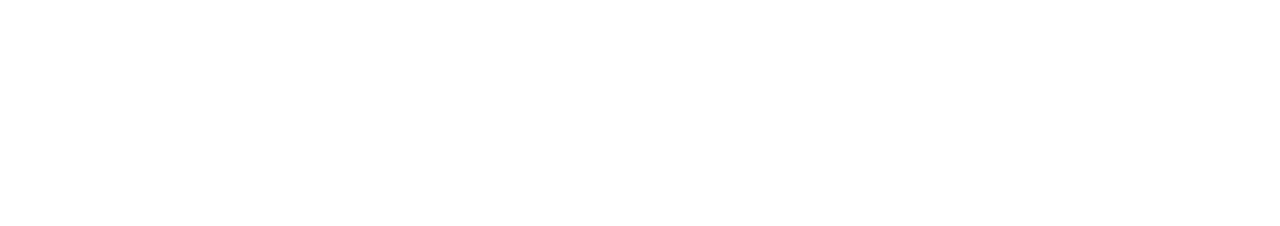
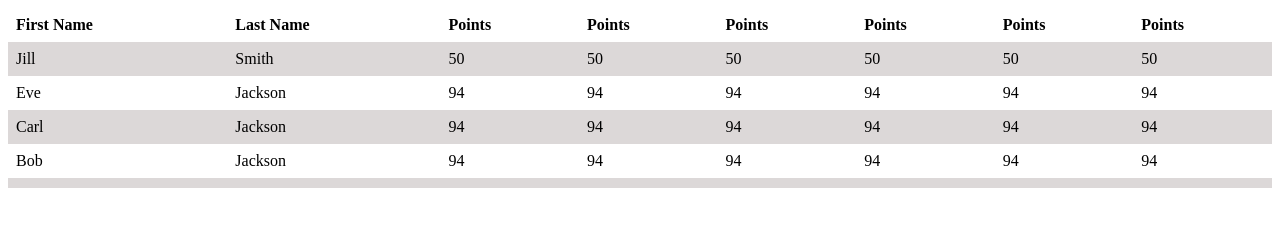
Before and after one commit to CristianaCostaPereira/ITGesT_Academy_HTML, a plain HTML site: page css-scroll.html in a window 1280 px wide. Drawn offline with Linux system fonts and the light colour scheme.

Commit message:
overflow-x: auto and overflow-y: auto to add scroll table tags

```diff
--- a/css-scroll.html
+++ b/css-scroll.html
@@ -4,9 +4,90 @@
     <meta charset="UTF-8">
 
     <title>CSS Scroll</title>
+
+    <style>
+      table {
+        border-collapse: collapse;
+        width: 100%;
+      }
+
+      th, td {
+        text-align: left;
+        padding: 8px;
+      }
+
+      tr:nth-child(even) {
+        background-color: #bbb3b383;
+      }
+    </style>
   </head>
 
   <body>
+    <div style="overflow-x: auto; overflow-y: auto; height: 180px;">
+      <table>
+        <th>First Name</th>
+        <th>Last Name</th>
+        <th>Points</th>
+        <th>Points</th>
+        <th>Points</th>
+        <th>Points</th>
+        <th>Points</th>
+        <th>Points</th>
 
+        <tr>
+          <td>Jill</td>
+          <td>Smith</td>
+          <td>50</td>
+          <td>50</td>
+          <td>50</td>
+          <td>50</td>
+          <td>50</td>
+          <td>50</td>
+        </tr>
+
+        <tr>
+          <td>Eve</td>
+          <td>Jackson</td>
+          <td>94</td>
+          <td>94</td>
+          <td>94</td>
+          <td>94</td>
+          <td>94</td>
+          <td>94</td>
+        </tr>
+
+        <tr>
+          <td>Carl</td>
+          <td>Jackson</td>
+          <td>94</td>
+          <td>94</td>
+          <td>94</td>
+          <td>94</td>
+          <td>94</td>
+          <td>94</td>
+        </tr>
+
+        <tr>
+          <td>Bob</td>
+          <td>Jackson</td>
+          <td>94</td>
+          <td>94</td>
+          <td>94</td>
+          <td>94</td>
+          <td>94</td>
+          <td>94</td>
+        </tr>
+        <tr>
+          <td>Eve</td>
+          <td>Jackson</td>
+          <td>94</td>
+          <td>94</td>
+          <td>94</td>
+          <td>94</td>
+          <td>94</td>
+          <td>94</td>
+        </tr>
+      </table>
+    </div>
   </body>
 </html>
```
